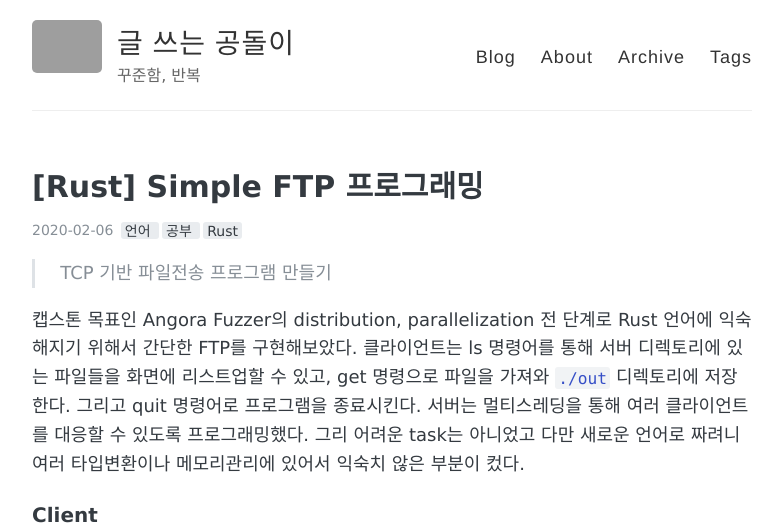
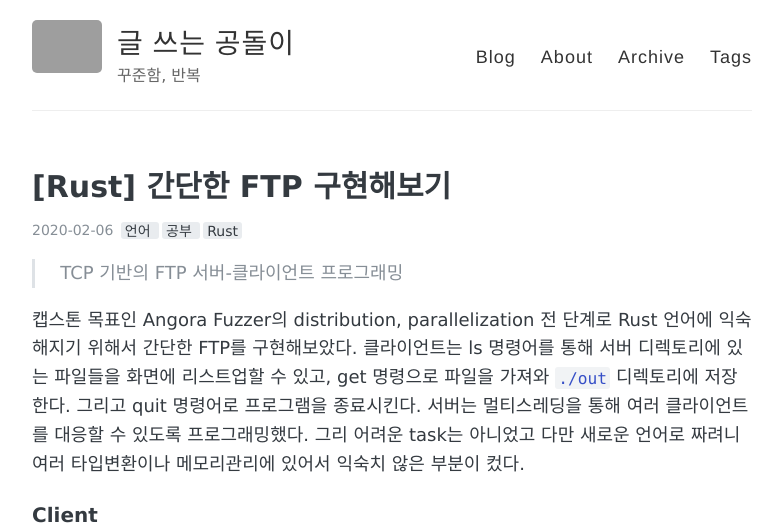
Before and after one commit to sihyungyou/sihyungyou.github.io, a Jekyll site: the page built from _posts/2020-02-06-FTPwRust.md, in a window 1280 px wide and 900 px high, cut to the strip 0-523 px from the top of the window. Shown: the whole strip, without its empty margins (248-1030 px from the left). Built offline with Jekyll 4.4.1, drawn with Linux system fonts in a browser that asks for light colours; comment, search, counter and statistics services are not loaded; grey boxes are pictures that could not be loaded.

Commit message:
FTPwRust 제목, 태그 수정

```diff
--- a/_posts/2020-02-06-FTPwRust.md
+++ b/_posts/2020-02-06-FTPwRust.md
@@ -1,11 +1,11 @@
 ---
 layout: post
-title: "[Rust] Simple FTP 프로그래밍"
+title: "[Rust] 간단한 FTP 구현해보기"
 tags: [언어, 공부, Rust]
 comments: true
 ---
 
-> TCP 기반 파일전송 프로그램 만들기
+> TCP 기반의 FTP 서버-클라이언트 프로그래밍
 
 캡스톤 목표인 Angora Fuzzer의 distribution, parallelization 전 단계로 Rust 언어에 익숙해지기 위해서 간단한 FTP를 구현해보았다. 클라이언트는 ls 명령어를 통해 서버 디렉토리에 있는 파일들을 화면에 리스트업할 수 있고, get 명령으로 파일을 가져와 `./out` 디렉토리에 저장한다. 그리고 quit 명령어로 프로그램을 종료시킨다. 서버는 멀티스레딩을 통해 여러 클라이언트를 대응할 수 있도록 프로그래밍했다. 그리 어려운 task는 아니었고 다만 새로운 언어로 짜려니 여러 타입변환이나 메모리관리에 있어서 익숙치 않은 부분이 컸다.
 
```
